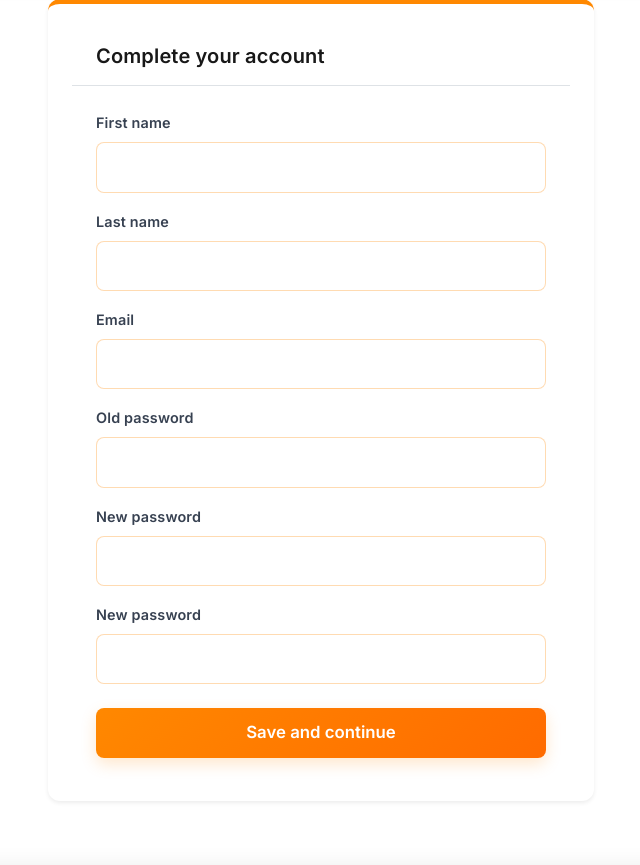
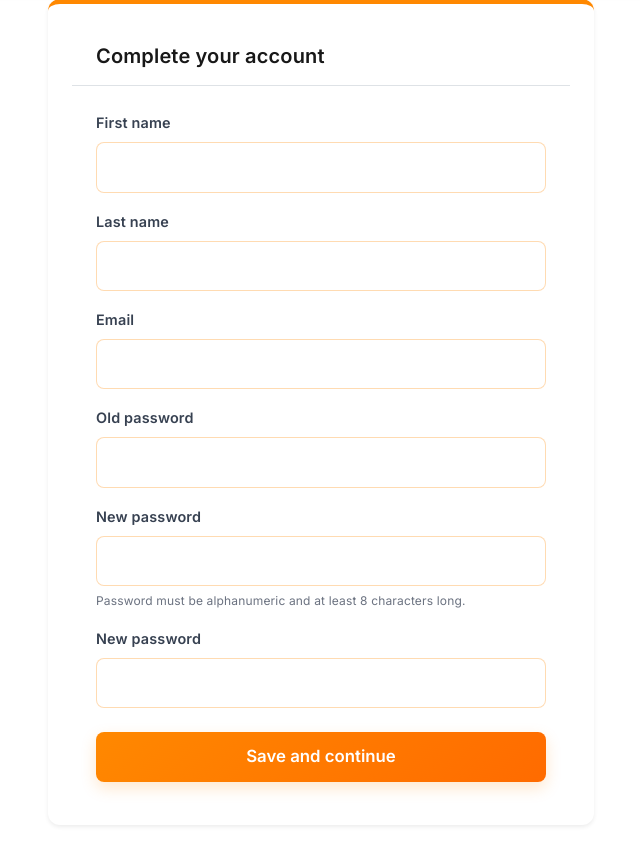
Before and after one commit to benjaminparinas-tech/RENTTRIX, a Django app: template templates/account/force_password_change.html in a window 1280 px wide. Shown: the part 105-970 px from the top of the page, without its empty margins (319-959 px from the left). Run offline with Django 5.2, Linux system fonts and the light colour scheme; the template is opened without the code that fills it, so the values that code supplies are empty, except form fields; tables that the repository leaves empty hold one stand-in row (values such as "Sample post"); form fields are guessed from the names that the template uses; some libraries are stand-ins or nearby versions.

Commit message:
Update force_password_change.html

```diff
--- a/templates/account/force_password_change.html
+++ b/templates/account/force_password_change.html
@@ -55,6 +55,7 @@
                         {% for error in form.new_password1.errors %}
                             <div class="text-danger small mt-1">{{ error }}</div>
                         {% endfor %}
+                        <div class="form-text">Password must be alphanumeric and at least 8 characters long.</div>
                     </div>
                     <div class="mb-4">
                         <label class="form-label" for="{{ form.new_password2.id_for_label }}">{{ form.new_password2.label }}</label>
```
